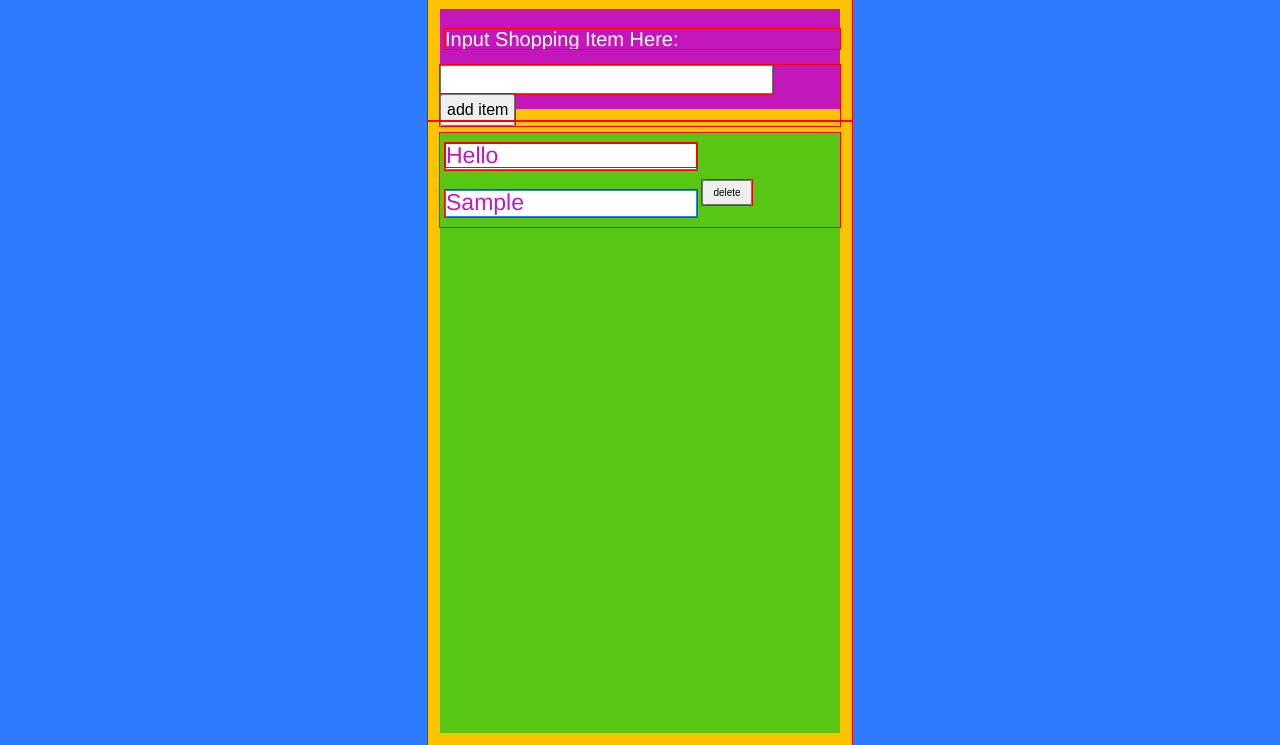
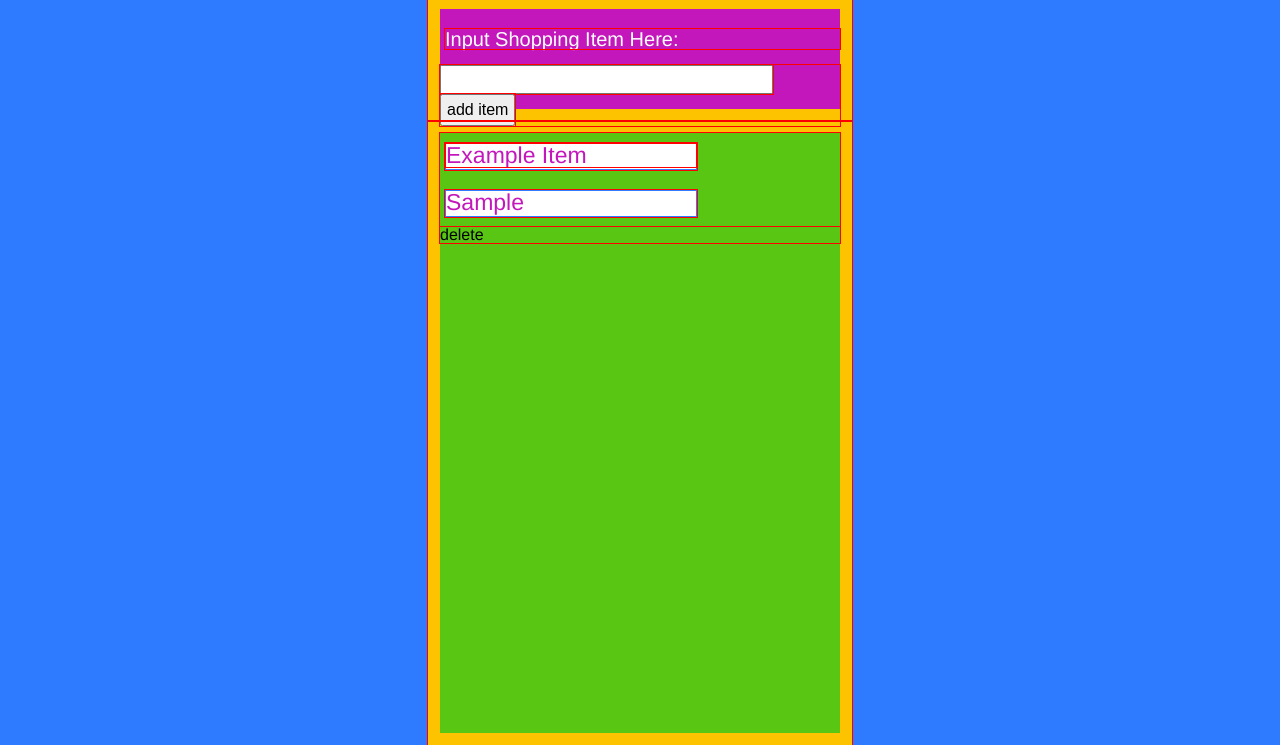
Before and after one commit to ichibangaijin/shoppingapp, a plain HTML site: page index.html in a window 1280 px wide. Both pictures are taken after typing "Sample" into the empty fields and a click on the button "add item". Shown: the part 63-808 px from the top of the page. Drawn offline with nearby package versions, Linux system fonts and the light colour scheme.

Commit message:
added basic functioning delete button

```diff
--- a/index.html
+++ b/index.html
@@ -33,7 +33,7 @@
 		<br>
 		<div>
 			<input type="text" class="main-text" name="inputItem" size="25">
-			<button>add item</button>
+			<button id="additem">add item</button>
 		</div>
 
 	</div>
@@ -41,29 +41,32 @@
 
 	<div id="container2">
 		<ul class="list-container">
-			<li class="new-list-item"><p>Hello</p></li>
+			<li class="new-list-item"><p>Example Item</p></li>
 		</ul>
 
 
-	</div>
-	<!-- end of container2 -->
+	</div> <!-- end of container2 -->
+
 
 	<script src="http://ajax.googleapis.com/ajax/libs/jquery/1.10.1/jquery.min.js"></script>
 	<script>
-	$(function(){
-    $("button").on("click", function(){
-     var item=$("input[name=inputItem]").val();
+
+
+
+    $(function(){
+
+    $("button#additem").on("click", function(){
+     var item = $("input[name=inputItem]").val();
         $(".list-container").append("<li class='new-list-item'>" + item + "</li>");
         $("input[name=inputItem]").val("");
-        	$(".list-container").append("<button class=delete type= delete>delete</button>");
-        	});
-				});
+        	var deletebutton = $("<header>delete</header>");
+        	$(".list-container").append(deletebutton);
+        	$("header").click(function(){
+				$("li:last").remove();
+					})
+		})
 
-	$("button.delete").click(function(){
-				$(this).closest("<li>").remove();
-	});
-
-
+		});
 
 
 	</script>
```
